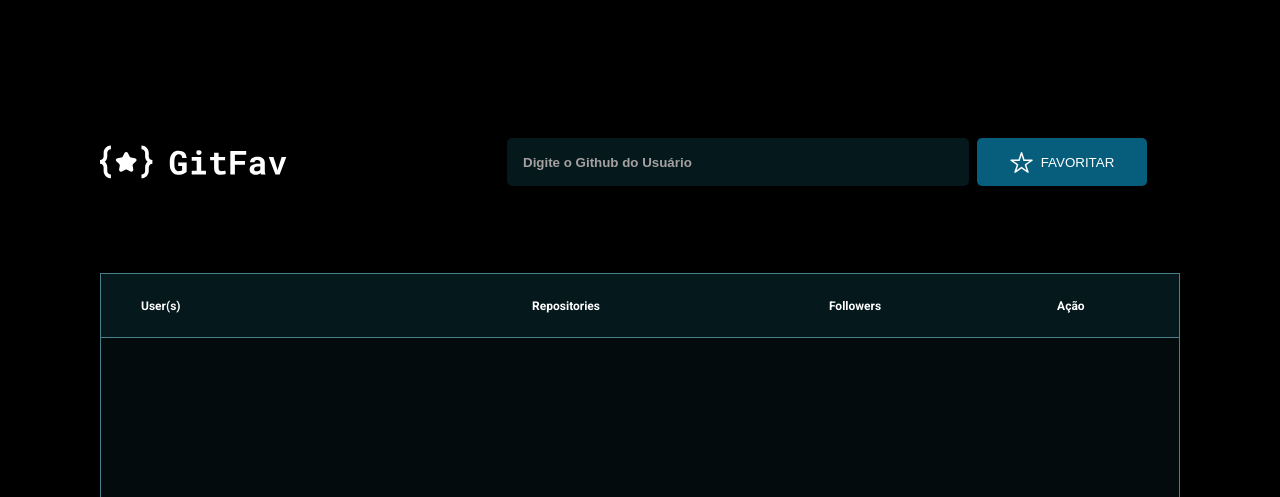
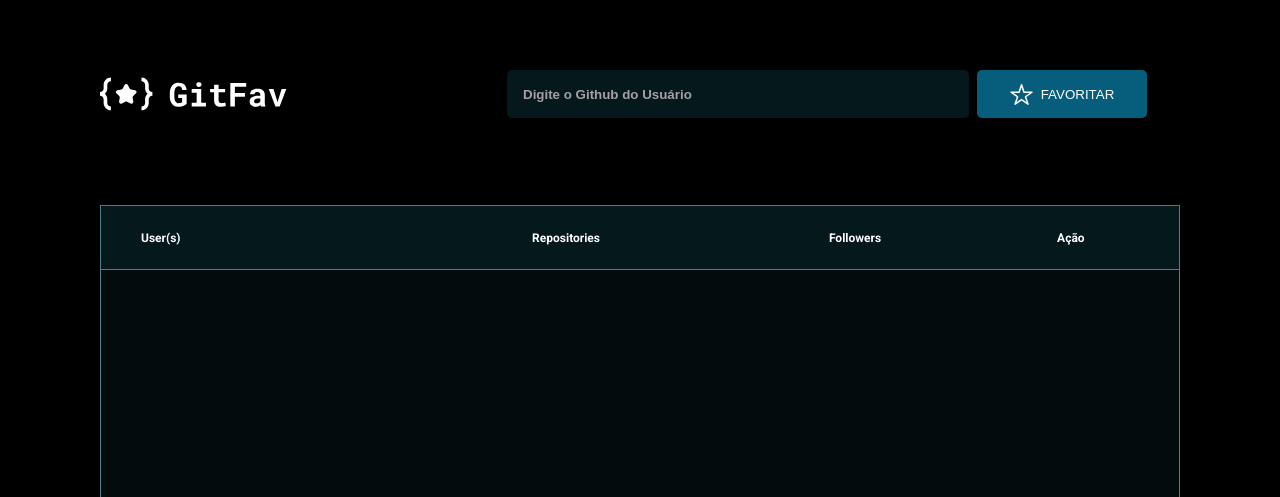
Before and after one commit to hgdnz/gitfav2, a plain HTML site: page index.html in a window 1280 px wide. Shown: the top 497 px of the page. Drawn offline with Linux system fonts and the light colour scheme.

Commit message:
changes on header

```diff
--- a/style.css
+++ b/style.css
@@ -29,7 +29,7 @@ body {
 
 header {
   width: 100%;
-  margin-top: 11.8rem;
+  margin-top: 5rem;
   display: flex;
 
   font-family: var(--ff-primary);
```
